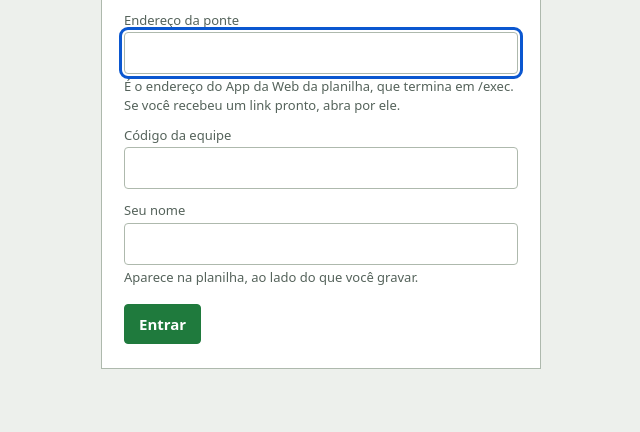
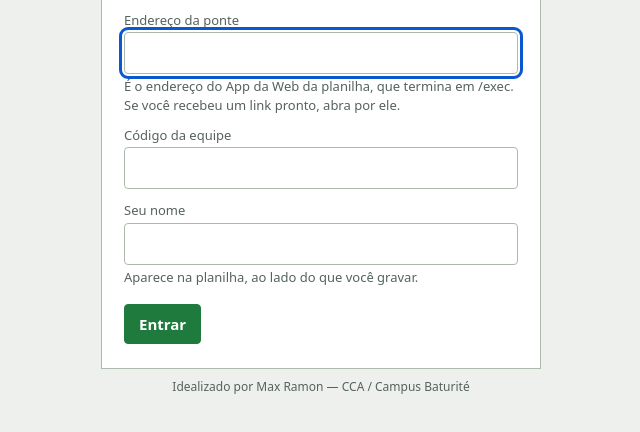
Before and after one commit to cca-bat/pre-matricula, a plain HTML site: page index.html in a window 1280 px wide. Shown: the part 160-592 px from the top of the page, without its empty margins (319-959 px from the left). Drawn offline with Linux system fonts and the light colour scheme.

Commit message:
Adiciona crédito: Idealizado por Max Ramon — CCA / Campus Baturité
Co-Authored-By: Claude Opus 5.5 <noreply@anthropic.com>
Claude-Session: https://claude.ai/code/session_01RDK37c7Z5X2QWfNxtLcr2g

```diff
--- a/index.html
+++ b/index.html
@@ -59,6 +59,7 @@
   .menu { position: absolute; right: 12px; top: calc(100% + 4px); background: var(--papel); color: var(--tinta); border: 1px solid var(--linha-forte); border-radius: 4px; box-shadow: 0 6px 18px rgba(23,35,28,.18); z-index: 40; min-width: 230px; padding: 4px; }
   .menu button { display: block; width: 100%; text-align: left; background: none; border: 0; padding: 10px 12px; border-radius: 3px; }
 
+  .credito-menu { margin: 0 12px 6px; font-size: 12px; color: var(--suave); }
   .versoes { margin: 4px 12px 6px; padding-top: 6px; border-top: 1px solid var(--linha); font-size: 12px; color: var(--suave); }
   .faixa { background: var(--vermelho); color: #fff; padding: 8px 16px; display: flex; align-items: center; justify-content: space-between; gap: 12px; flex: none; font-weight: 600; }
   .faixa.branda { background: var(--ocre); }
@@ -185,6 +186,7 @@
   .entrada .campo small { display: block; font-size: 13px; color: var(--suave); margin-top: 3px; }
   .entrada .erro { color: var(--vermelho); font-weight: 600; margin: 14px 0 0; }
   .entrada .acoes { margin-top: 18px; }
+  .entrada .credito { max-width: 440px; margin: 10px auto 0; text-align: center; font-size: 12px; color: var(--suave); }
 
   /* ---------- avisos */
   .avisos { position: fixed; left: 50%; transform: translateX(-50%); bottom: 16px; z-index: 70; display: flex; flex-direction: column; gap: 8px; width: min(560px, calc(100vw - 24px)); pointer-events: none; }
@@ -531,6 +533,7 @@
     <button type="button" data-acao="link">Copiar link para a equipe</button>
     <button type="button" data-acao="sair">Sair deste aparelho</button>
     <p id="versoes" class="versoes"></p>
+    <p class="credito-menu">Idealizado por Max Ramon — CCA / Campus Baturité</p>
   </div>
 </header>
 
@@ -581,6 +584,7 @@
       <button id="botao-outra" class="botao" type="button" hidden>Usar outra planilha</button>
     </div>
   </form>
+  <p class="credito">Idealizado por Max Ramon — CCA / Campus Baturité</p>
 </div>
 
 <div id="chamada" class="chamada" aria-label="Chamada dos classificáveis" hidden></div>
```
